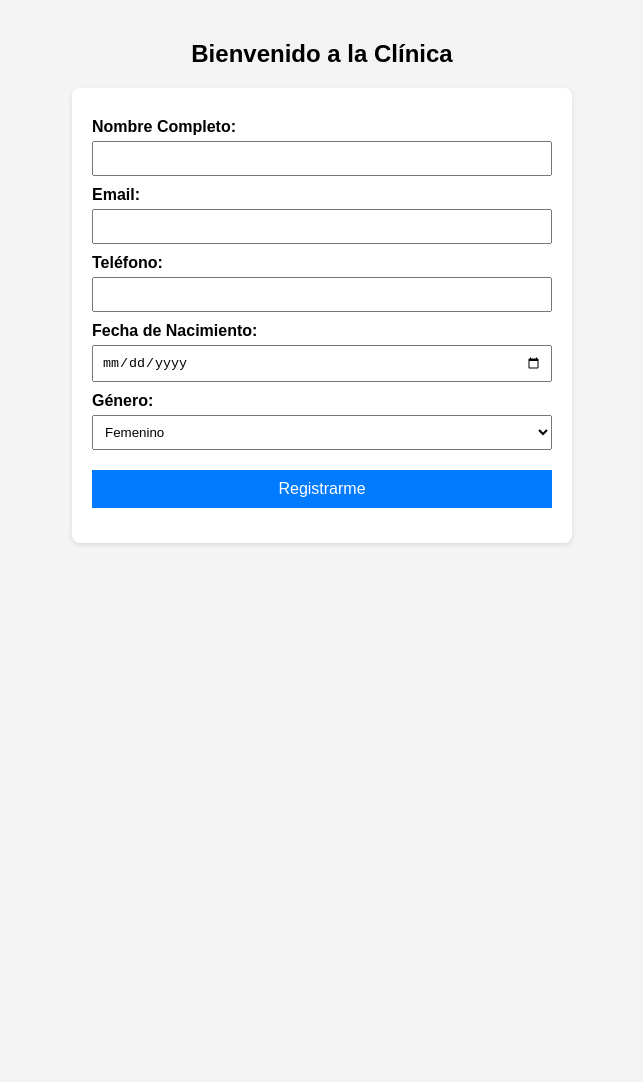
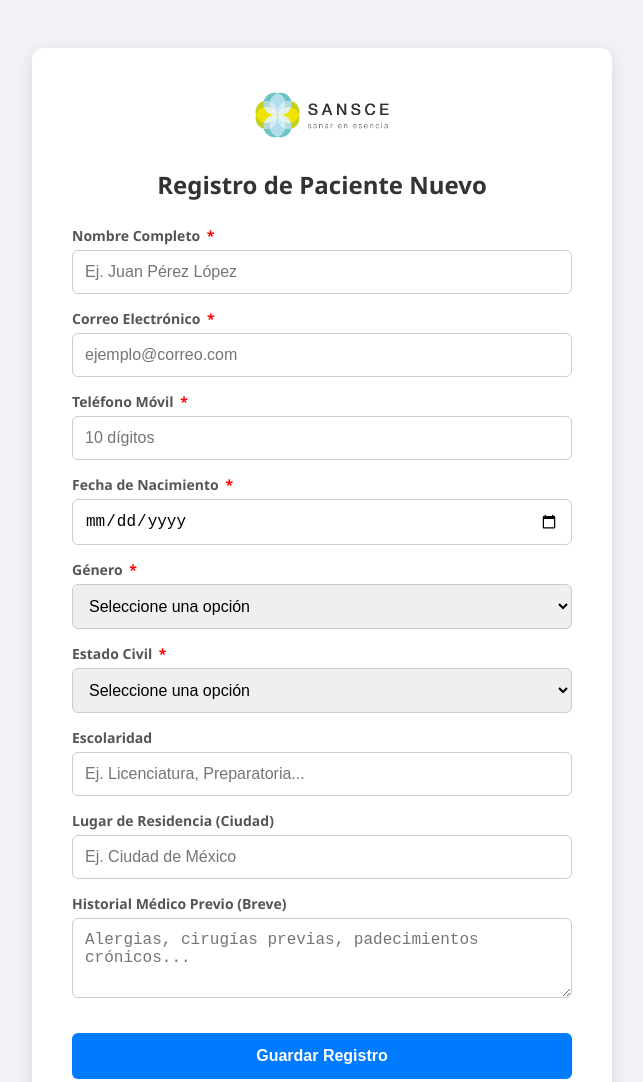
Before and after one commit to alemendez13/registro-clinica-web, a website: page index.html in a window 1280 px wide. Shown: the top 1082 px of the page, without its empty margins (318-961 px from the left). Before the commit the page ends 800 px from the top, so only its background shows below. Drawn offline with Linux system fonts and the light colour scheme.

Commit message:
Add files via upload

```diff
--- a/index.html
+++ b/index.html
@@ -3,54 +3,100 @@
 <head>
     <meta charset="UTF-8">
     <meta name="viewport" content="width=device-width, initial-scale=1.0">
-    <title>Registro Clínica</title>
+    <title>Registro de Paciente</title>
     <style>
-        body { font-family: sans-serif; padding: 20px; max-width: 500px; margin: 0 auto; background: #f4f4f4; }
-        form { background: white; padding: 20px; border-radius: 8px; box-shadow: 0 2px 5px rgba(0,0,0,0.1); }
-        label { display: block; margin-top: 10px; font-weight: bold; }
-        input, select { width: 100%; padding: 8px; margin-top: 5px; box-sizing: border-box; }
-        button { margin-top: 20px; width: 100%; padding: 10px; background: #007bff; color: white; border: none; font-size: 16px; cursor: pointer; }
-        button:hover { background: #0056b3; }
-        .mensaje { margin-top: 15px; text-align: center; font-weight: bold; }
+        body { font-family: 'Segoe UI', Tahoma, Geneva, Verdana, sans-serif; padding: 40px; background-color: #f0f2f5; display: flex; justify-content: center; }
+        .container { background: white; padding: 40px; border-radius: 12px; box-shadow: 0 4px 15px rgba(0,0,0,0.1); width: 100%; max-width: 500px; }
+
+        /* Estilo del Logo */
+        .logo-container { text-align: center; margin-bottom: 20px; }
+        .logo-container img { max-width: 150px; height: auto; }
+
+        h2 { text-align: center; color: #333; margin-bottom: 25px; }
+
+        label { display: block; margin-top: 15px; font-weight: 600; color: #555; font-size: 14px; }
+        input, select, textarea { width: 100%; padding: 12px; margin-top: 5px; border: 1px solid #ccc; border-radius: 6px; box-sizing: border-box; font-size: 16px; }
+        input:focus, select:focus, textarea:focus { border-color: #007bff; outline: none; }
+
+        /* Botón */
+        button { margin-top: 30px; width: 100%; padding: 14px; background-color: #007bff; color: white; border: none; border-radius: 6px; font-size: 16px; font-weight: bold; cursor: pointer; transition: background 0.3s; }
+        button:hover { background-color: #0056b3; }
+        button:disabled { background-color: #ccc; cursor: not-allowed; }
+
+        .mensaje { margin-top: 20px; text-align: center; font-weight: bold; padding: 10px; border-radius: 6px; }
+        .obligatorio { color: red; margin-left: 3px; }
     </style>
 </head>
 <body>
-    <h2 style="text-align: center;">Bienvenido a la Clínica</h2>
+
+    <div class="container">
+        <div class="logo-container">
+            <img src="logo.png" alt="Logo Clínica" onerror="this.style.display='none'">
+        </div>
+
+        <h2>Registro de Paciente Nuevo</h2>
+
         <form id="miFormulario">
-        <label>Nombre Completo:</label>
-        <input type="text" name="nombre" required>
+            <label>Nombre Completo <span class="obligatorio">*</span></label>
+            <input type="text" name="nombreCompleto" placeholder="Ej. Juan Pérez López" required>
 
-        <label>Email:</label>
-        <input type="email" name="email" required>
+            <label>Correo Electrónico <span class="obligatorio">*</span></label>
+            <input type="email" name="email" placeholder="ejemplo@correo.com" required>
 
-        <label>Teléfono:</label>
-        <input type="tel" name="telefono" required>
+            <label>Teléfono Móvil <span class="obligatorio">*</span></label>
+            <input type="tel" name="telefono" placeholder="10 dígitos" required>
 
-        <label>Fecha de Nacimiento:</label>
+            <label>Fecha de Nacimiento <span class="obligatorio">*</span></label>
             <input type="date" name="fechaNacimiento" required>
 
-        <label>Género:</label>
-        <select name="genero">
+            <label>Género <span class="obligatorio">*</span></label>
+            <select name="genero" required>
+                <option value="" disabled selected>Seleccione una opción</option>
                 <option value="Femenino">Femenino</option>
                 <option value="Masculino">Masculino</option>
-            <option value="No especificado">Prefiero no decir</option>
+                <option value="No especificado">Prefiero no decirlo</option>
             </select>
 
-        <button type="submit">Registrarme</button>
+            <label>Estado Civil <span class="obligatorio">*</span></label>
+            <select name="estadoCivil" required>
+                <option value="" disabled selected>Seleccione una opción</option>
+                <option value="Soltero">Soltero/a</option>
+                <option value="Casado">Casado/a</option>
+                <option value="Divorciado">Divorciado/a</option>
+                <option value="Viudo">Viudo/a</option>
+                <option value="Union Libre">Unión Libre</option>
+            </select>
+
+            <label>Escolaridad</label>
+            <input type="text" name="escolaridad" placeholder="Ej. Licenciatura, Preparatoria...">
+
+            <label>Lugar de Residencia (Ciudad)</label>
+            <input type="text" name="lugarResidencia" placeholder="Ej. Ciudad de México">
+
+            <label>Historial Médico Previo (Breve)</label>
+            <textarea name="historialMedicoPrevio" rows="3" placeholder="Alergias, cirugías previas, padecimientos crónicos..."></textarea>
+
+            <button type="submit" id="btnEnviar">Guardar Registro</button>
             <div id="respuesta" class="mensaje"></div>
         </form>
+    </div>
 
     <script>
         document.getElementById('miFormulario').addEventListener('submit', async (e) => {
-            e.preventDefault(); // Evita que la página se recargue
+            e.preventDefault();
+            const btn = document.getElementById('btnEnviar');
             const divRespuesta = document.getElementById('respuesta');
-            divRespuesta.innerText = "Procesando...";
 
-            // Convertimos los datos del formulario a un objeto
+            // Bloquear botón para evitar doble clic
+            btn.disabled = true;
+            btn.innerText = "Procesando...";
+            divRespuesta.innerText = "";
+            divRespuesta.style.backgroundColor = "transparent";
+
             const formData = new FormData(e.target);
             const datos = Object.fromEntries(formData.entries());
 
-            // Enviamos los datos a la función de Netlify
+            try {
                 const response = await fetch('/.netlify/functions/guardarPaciente', {
                     method: 'POST',
                     body: JSON.stringify(datos)
@@ -59,12 +105,21 @@
                 const resultado = await response.json();
 
                 if (response.ok) {
-                divRespuesta.style.color = 'green';
-                divRespuesta.innerText = "¡Gracias! Tu registro fue exitoso.";
-                e.target.reset(); // Limpia el formulario
+                    divRespuesta.style.color = '#155724';
+                    divRespuesta.style.backgroundColor = '#d4edda';
+                    divRespuesta.innerText = "¡Registro exitoso! Sus datos han sido guardados.";
+                    e.target.reset();
                 } else {
-                divRespuesta.style.color = 'red';
+                    divRespuesta.style.color = '#721c24';
+                    divRespuesta.style.backgroundColor = '#f8d7da';
                     divRespuesta.innerText = "Error: " + resultado.message;
+                }
+            } catch (err) {
+                divRespuesta.style.color = '#721c24';
+                divRespuesta.innerText = "Error de conexión. Intente nuevamente.";
+            } finally {
+                btn.disabled = false;
+                btn.innerText = "Guardar Registro";
             }
         });
     </script>
```
Also changed, not shown: netlify/functions/guardarPaciente.js (+15 -13 lines), logo.png (added). Lines whose indentation alone changed are shown as unchanged.
